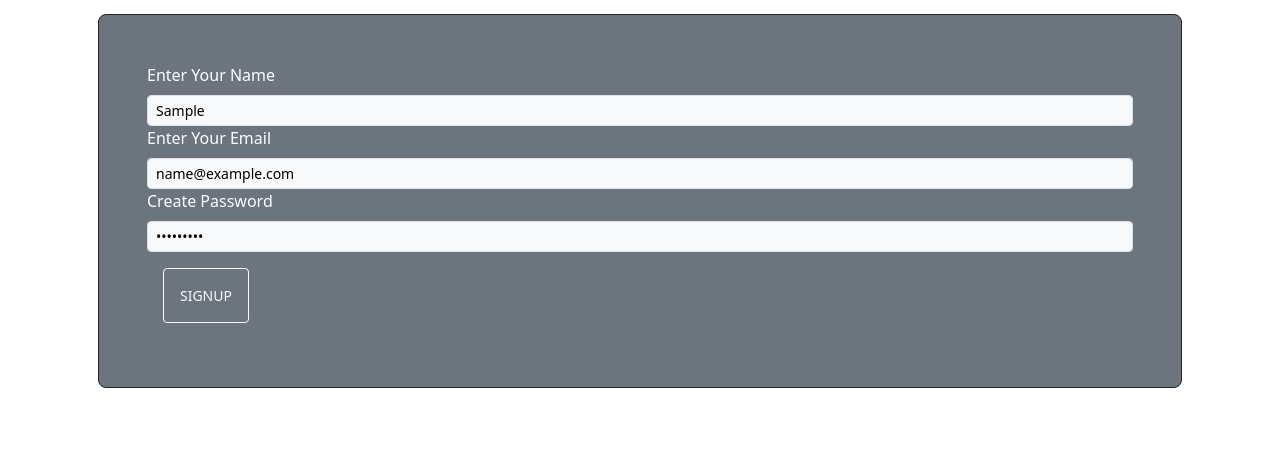
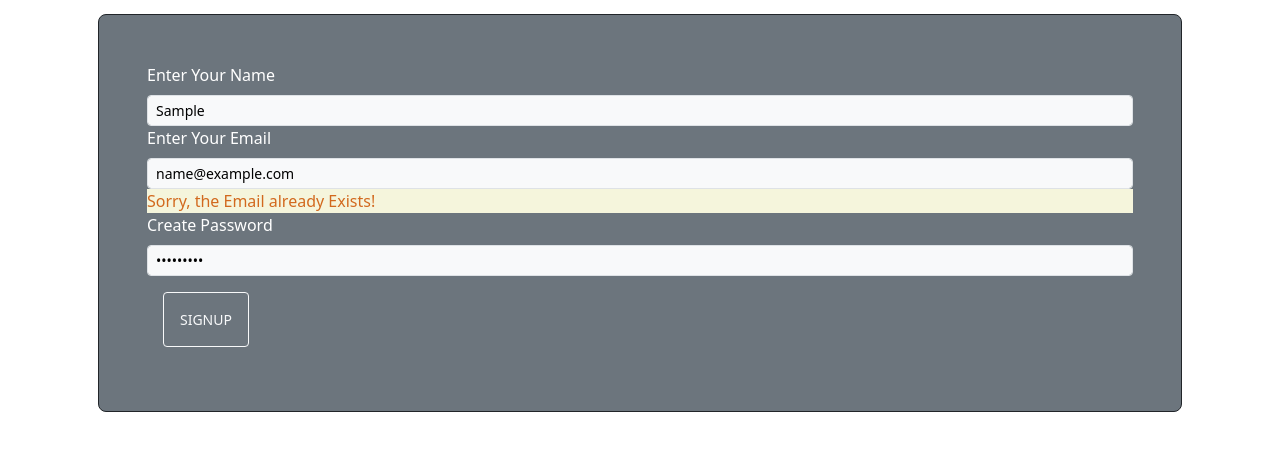
Before and after one commit to Sn3akyW0lf/Expense-Front, a plain HTML site: page Pages/signup.html in a window 1280 px wide. Both pictures are taken after typing "Sample", "name@example.com", "Sample123" into the empty fields and a click on the input "SIGNUP". Shown: the part 163-614 px from the top of the page. Drawn offline with nearby package versions, Linux system fonts and the light colour scheme; no server answers.

Commit message:
Storing the data in SQL DB

```diff
--- a/Logic/main.js
+++ b/Logic/main.js
@@ -4,6 +4,7 @@ const email = document.getElementById('email');
 const password = document.getElementById('password');
 const msg_username = document.getElementById('msg_username');
 const msg_email = document.getElementById('msg_email');
+const msg_dup = document.getElementById('msg_dup');
 const msg_password = document.getElementById('msg_password');
 
 // const studentParentPhone = document.getElementById('student_parent');
@@ -30,7 +31,7 @@ async function onSubmit(e) {
             msg_password.innerHTML = 'Please Enter Password!';
             setTimeout(() => msg_password.remove(), 3000);
         } else {
-            console.log(username.value, email.value, password.value);
+            // console.log(username.value, email.value, password.value);
 
             objUser = {
                 username: username.value,
@@ -39,21 +40,26 @@ async function onSubmit(e) {
                 // student_parent: studentParentPhone.value
             };
 
-            console.log(objUser);
+            // console.log(objUser);
 
             let res = await axios.post('http://localhost:4000/signup', objUser);
 
             console.log(res.data);
 
-            // studentName.value = '';
-            // studentEmail.value = '';
-            // studentPhone.value = '';
+            username.value = '';
+            email.value = '';
+            password.value = '';
             // studentParentPhone.value = '';
         }
 
 
 
     } catch (err) {
-        console.log(err);
+        console.log('err');
+        msg_dup.style.color = 'chocolate';
+        msg_dup.style.background = 'beige';
+        msg_dup.innerHTML = 'Sorry, the Email already Exists!';
+        setTimeout(() => msg_dup.remove(), 3000);
+
     }
 }
--- a/Pages/signup.html
+++ b/Pages/signup.html
@@ -57,6 +57,7 @@
                 <div id="msg_email"></div>
                 <label for="email" class="form-label">Enter Your Email</label>
                 <input type="text" name="email" id="email" class="form-control text-bg-light form-control-sm">
+                <div id="msg_dup"></div>
             </div>
             <!-- <div>
                 <div id="msg_student_phone"></div>
```
